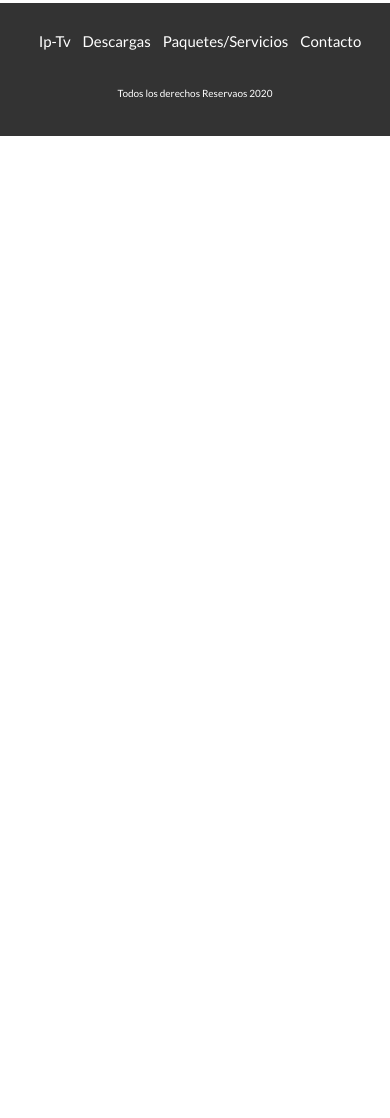
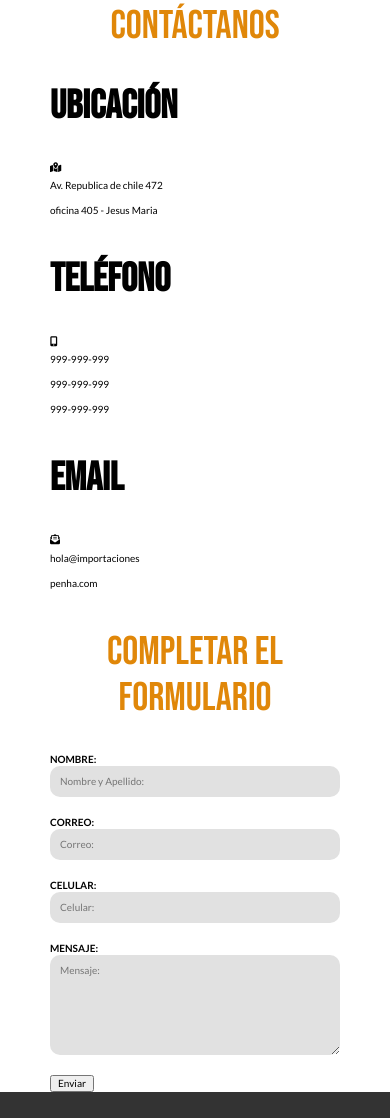
Before and after one commit to shg-penha/ImportacionesPe-a, a plain HTML site: page index.html in a window 390 px wide. Shown: the part 4045-5163 px from the top of the page. Before the commit the page ends 4181 px from the top, so only its background shows below. Drawn offline with nearby package versions, Linux system fonts and the light colour scheme.

Commit message:
Add files via upload

```diff
--- a/index.html
+++ b/index.html
@@ -12,12 +12,16 @@
     <link rel="stylesheet " href="css/animate.css">
     <link rel="stylesheet" href="css/fontello.css">
 
+    <link rel="stylesheet" href="https://unpkg.com/leaflet@1.6.0/dist/leaflet.css"/>
+
+    <script src="https://unpkg.com/leaflet@1.6.0/dist/leaflet.js"></script>
+    <script src="https://kit.fontawesome.com/fbe35ac8bd.js" crossorigin="anonymous"></script>
 </head>
 
 <body>
     <header class="site-header inicio">
 
-        <div class="contenido-header">
+        <div class="contenido-header up">
             <div class="content-logo">
                 <div class="contenedor logo">
                     <a href="index.html"><img src="img/icons/Logo1.png" alt=""></a>
@@ -97,7 +101,68 @@
             </section>
         </main>
     </div>
-
+    <div class="mapas">
+        <div class="contenedor form-map">
+            <h2 class="fw-300 centrar-texto up-cont">Contáctanos</h2>
+            <div class="content-icon">
+                <div class="icon-conta">
+                    <div class="icon-one">
+                        <h2>Ubicación</h2>
+                        <div class="icon-two">
+                            <span><i class="fas fa-map-marked-alt"></i></span>
+                            <p> Av. Republica de chile 472 <br>oficina 405 - Jesus Maria</p>
+                        </div>
+                    </div>
+                    <div class="icon-one">
+                        <h2>Teléfono</h2>
+                        <div class="icon-two">
+                            <span><i class="fas fa-mobile-alt"></i></span>
+                            <p>999-999-999<br>999-999-999<br>999-999-999</p>
+                            </div>
+                        </div>
+                    <!-- <div class="icon-one">
+                        <h2>Horarios</h2>
+                        <div class="icon-two">
+                            <span><i class="fas fa-user-clock"></i></span>
+                            <p>Las 24/7</p>
+                        </div>
+                    </div> -->
+                    <div class="icon-one">
+                        <h2>Email</h2>
+                        <div class="icon-two">
+                            <span><i class="fas fa-envelope-open-text"></i></span>
+                            <p>hola@importaciones<br>penha.com</p>
+                        </div>
+                    </div>
+                </div>
+            </div>
+            <h2 class="fw-300 centrar-texto">Completar el Formulario</h2>
+            <form action="index.html" method="POST" target="_blank">
+                <div class="campo">
+                    <label for="nombre">Nombre:</label>
+                    <input class="input-cont" type="text" name="nombre" id="nombreContacto" placeholder="Nombre y Apellido:" required>
+                </div>
+                <div class="campo">
+                    <label for="apellido">Correo:</label>
+                    <input class="input-cont" type="text" name="correo" id="correoContacto" placeholder="Correo:" required>
+                </div>
+                <div class="campo">
+                    <label for="Nombre">Celular:</label>
+                    <input class="input-cont" type="text" name="celular" id="celularContacto" placeholder="Celular:" required>
+                </div>
+                <div class="campo">
+                    <label for="mensaje">Mensaje:</label>
+                    <textarea name="mensaje" id="mensajeContacto" placeholder="Mensaje:" required></textarea>
+                </div>
+                <div class="btn-enviar">
+                    <input class="" type="submit" id="Enviar" class="btn-enviar" value="Enviar">
+                </div>
+            </form>
+        </div>
+        <div class="content-map">
+            <div id="map" class="mapa"></div>
+        </div>
+    </div>
     <footer class="site-footer seccion">
         <div class="contenedor-footer">
             <nav class="navegacion2">
@@ -110,6 +175,9 @@
         </div>
     </footer>
     <script src="js/menu.js"></script>
+    <script src="js/leaflet.js"></script>
+    <script src="js/mapa.js"></script>
 </body>
 
+
 </html>
```
